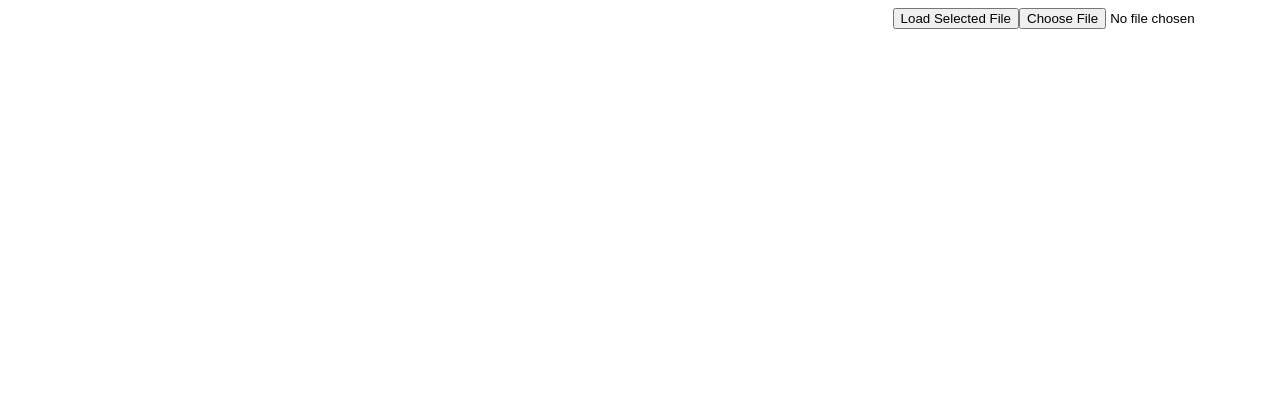
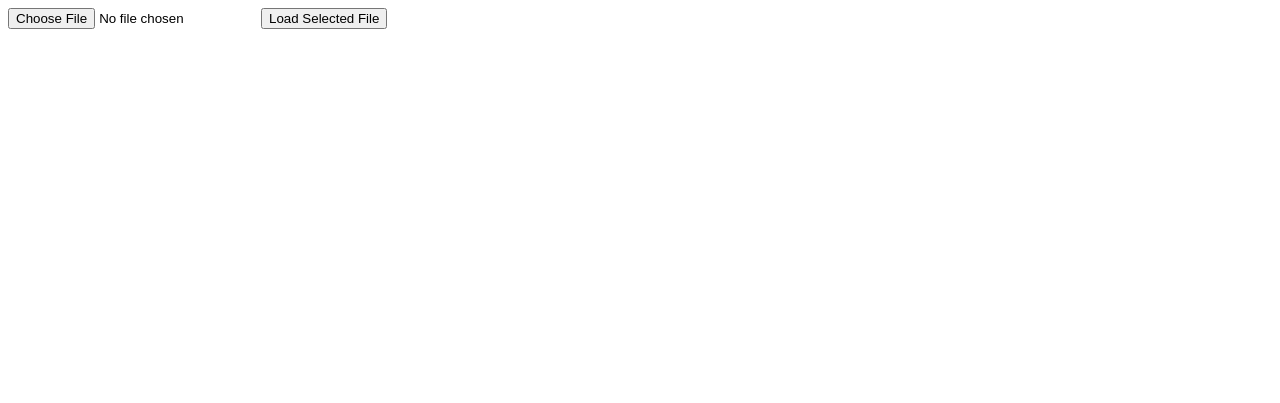
Before and after one commit to mathbiol/imgPredict, a plain HTML site: page Display_pixels.html in a window 1280 px wide. Drawn offline with Linux system fonts and the light colour scheme.

Commit message:
pushing the div changes to bring buttons in same line

```diff
--- a/Display_pixels.html
+++ b/Display_pixels.html
@@ -1,8 +1,12 @@
 <html>
 <body>
+<div id = "div1" style ="position:relative;height:50px">
+    <div id = "color" style = "width:150px;height:30px;float:right"></div>
+</div>
+<div id = "div2" style = "position:relative">
 <canvas id = "canvasbase" width = "500" height = "400" style = "position:absolute;left:0px;top:0px;z-index:1"></canvas>
 <canvas id = "canvastop" width = "500" height = "400" style = "position:absolute;left:0px;top:0px;z-index:2"></canvas>
-<div id="color" style="width:200px;height:50px;float:left"></div>
+</div>
 <script type = 'text/javascript' src = "flearn.js">
 </script>
 </body>
--- a/flearn.js
+++ b/flearn.js
@@ -4,6 +4,7 @@ var c = document.getElementById("canvasbase");
 var ctx = c.getContext("2d");
 var c1 = document.getElementById("canvastop");
 var ctx1 = c1.getContext("2d");
+var div1 = document.getElementById("div1");
 main();
 
 function main()
@@ -11,15 +12,15 @@ function main()
     var inputFileToLoad = document.createElement("input");
     inputFileToLoad.type = "file";
     inputFileToLoad.id = "inputFileToLoad";
-    document.body.appendChild(inputFileToLoad);
+    div1.appendChild(inputFileToLoad);
 
     var buttonLoadFile = document.createElement("button");
     buttonLoadFile.onclick = loadImageFileAsURL;
     buttonLoadFile.textContent = "Load Selected File";
-    inputFileToLoad.style.float = 'right';
+    //inputFileToLoad.style.float = 'right';
     //buttonLoadFile.style.position = 'relative';
-    buttonLoadFile.style.float = 'right';
-    document.body.appendChild(buttonLoadFile);
+    //buttonLoadFile.style.float = 'right';
+    div1.appendChild(buttonLoadFile);
 }
 
 function loadImageFileAsURL()
@@ -72,9 +73,12 @@ function pick(event) {
   eucledianDistance(rgb_of_clicked_pt);
   var rgba = 'rgba(' + data[0] + ', ' + data[1] +
              ', ' + data[2] + ', ' + (data[3] / 255) + ')';
-  var color = document.getElementById('color');
+  var color = document.getElementById("color");
+  //div1.appendChild(color);
+  //color.style.width = 150;
+  //color.style.height = 30;
   color.style.background =  rgba;
-  color.style.float = 'right';
+  //color.style.float = 'right';
   color.textContent = rgba;
 }
 
```
Also changed, not shown: 1 other file.
